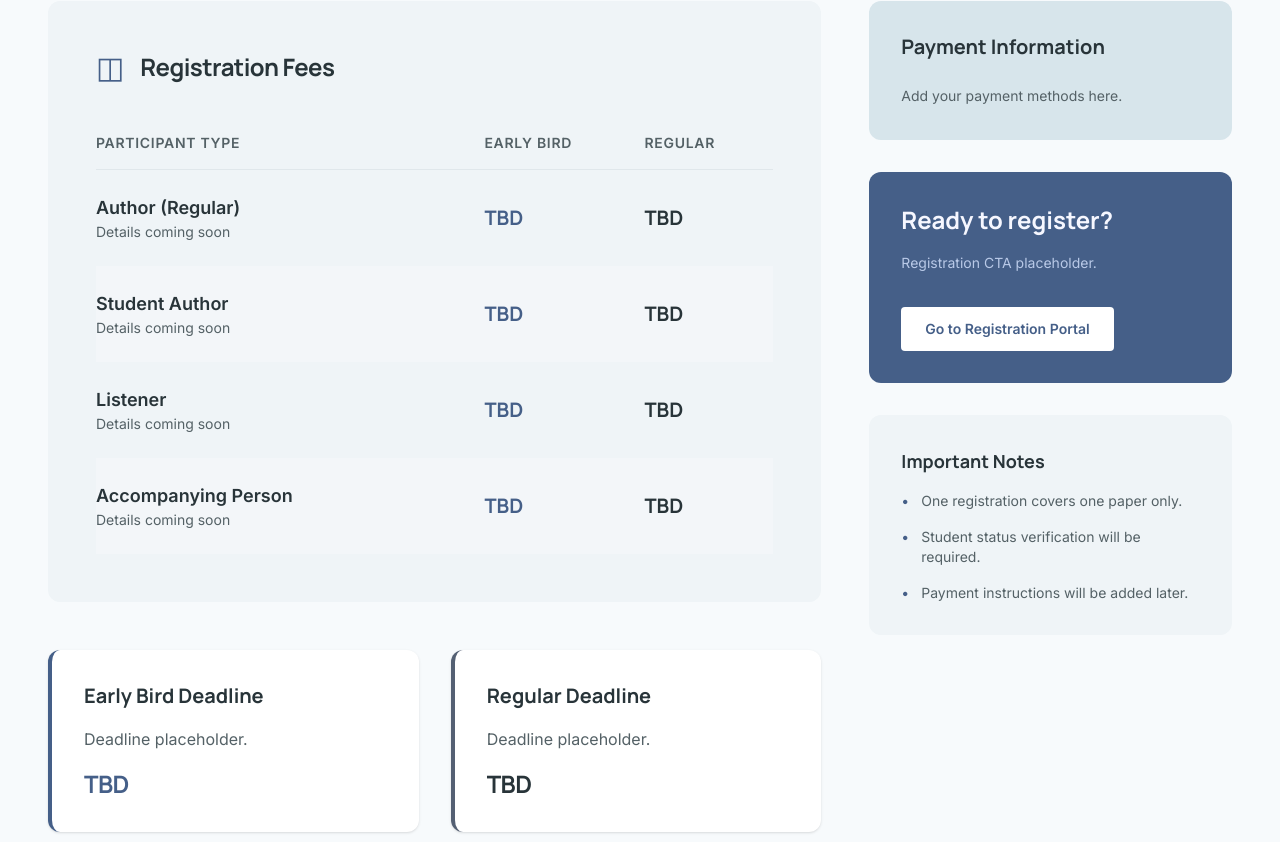
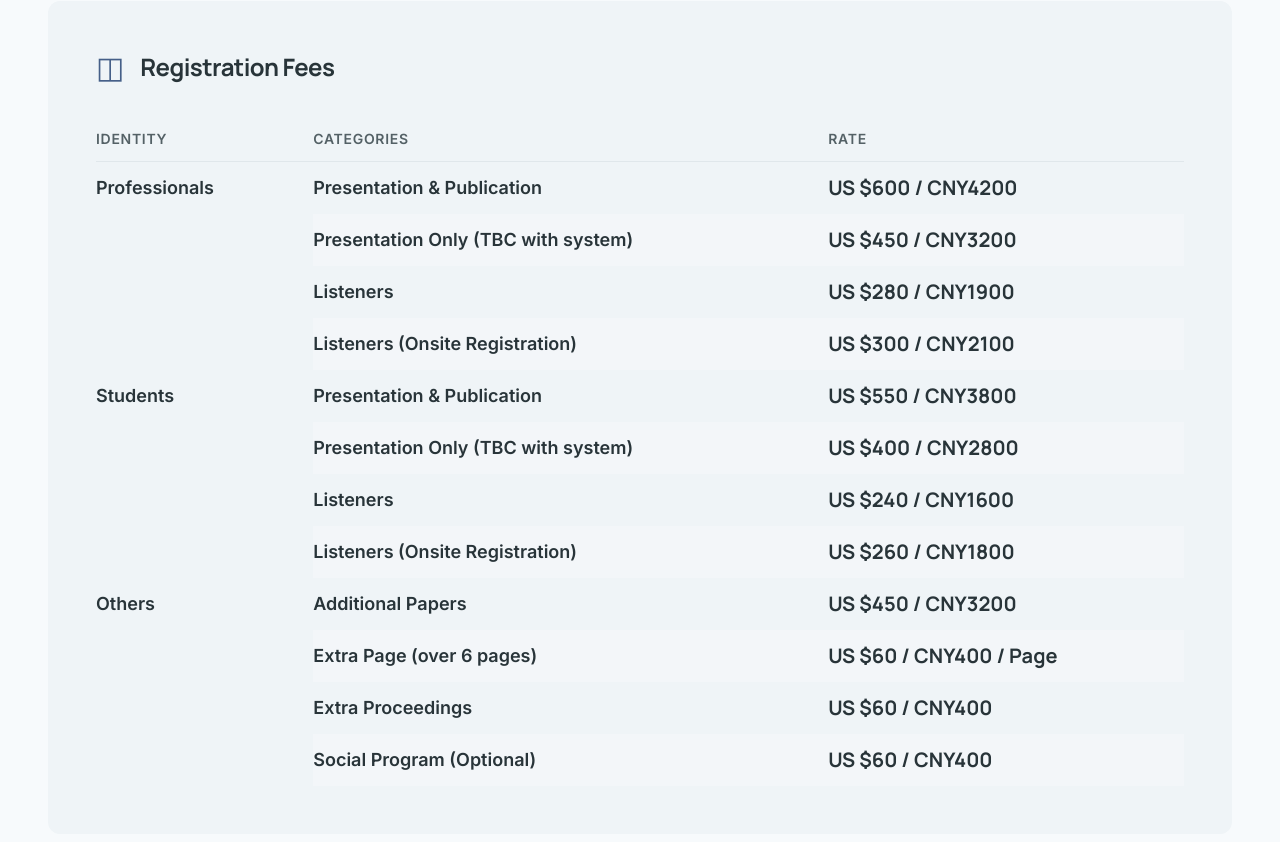
Before and after one commit to ascomlab/apase-web, a Next.js app: page /registration in a window 1280 px wide. Shown: the part 498-1340 px from the top of the page. Built offline with nearby package versions, Linux system fonts and the light colour scheme.

Commit message:
feat: add registration real contents

```diff
--- a/app/committee/page.tsx
+++ b/app/committee/page.tsx
@@ -175,9 +175,9 @@ export default function CommitteePage() {
 
             {keynoteSpeakers
               .filter((speaker) => speaker.layout === "stacked")
-              .map((speaker) => (
+              .map((speaker, idx) => (
                 <div
-                  key={speaker.name}
+                  key={speaker.name + idx}
                   className="md:col-span-5 group relative overflow-hidden rounded-xl bg-surface-container-low h-[200px] md:h-full"
                 >
                   <Image
--- a/app/registration/page.tsx
+++ b/app/registration/page.tsx
@@ -1,10 +1,45 @@
 import Footer from "@/components/Footer";
 
-const registrationRows = [
-  ["Author (Regular)", "TBD", "TBD"],
-  ["Student Author", "TBD", "TBD"],
-  ["Listener", "TBD", "TBD"],
-  ["Accompanying Person", "TBD", "TBD"],
+const registrationFeeSections = [
+  {
+    identity: "Professionals",
+    entries: [
+      { category: "Presentation & Publication", rate: "US $600 / CNY4200" },
+      {
+        category: "Presentation Only (TBC with system)",
+        rate: "US $450 / CNY3200",
+      },
+      { category: "Listeners", rate: "US $280 / CNY1900" },
+      {
+        category: "Listeners (Onsite Registration)",
+        rate: "US $300 / CNY2100",
+      },
+    ],
+  },
+  {
+    identity: "Students",
+    entries: [
+      { category: "Presentation & Publication", rate: "US $550 / CNY3800" },
+      {
+        category: "Presentation Only (TBC with system)",
+        rate: "US $400 / CNY2800",
+      },
+      { category: "Listeners", rate: "US $240 / CNY1600" },
+      {
+        category: "Listeners (Onsite Registration)",
+        rate: "US $260 / CNY1800",
+      },
+    ],
+  },
+  {
+    identity: "Others",
+    entries: [
+      { category: "Additional Papers", rate: "US $450 / CNY3200" },
+      { category: "Extra Page (over 6 pages)", rate: "US $60 / CNY400 / Page" },
+      { category: "Extra Proceedings", rate: "US $60 / CNY400" },
+      { category: "Social Program (Optional)", rate: "US $60 / CNY400" },
+    ],
+  },
 ];
 
 const registrationNotes = [
@@ -16,7 +51,7 @@ const registrationNotes = [
 export default function RegistrationPage() {
   return (
     <>
-      <main className="pt-32 pb-24 px-4 sm:px-6 lg:px-12 max-w-[1440px] mx-auto">
+      <main className="pt-32 pb-24 px-4 sm:px-6 lg:px-12 max-w-[1440px] mx-auto w-full">
         <header className="mb-20 max-w-3xl">
           <div className="inline-block bg-primary-container text-on-primary-container px-3 py-1 rounded-full text-xs font-bold uppercase tracking-widest mb-6">
             Registration Portal
@@ -32,8 +67,8 @@ export default function RegistrationPage() {
         </header>
 
         <section className="mb-24">
-          <div className="grid grid-cols-1 lg:grid-cols-12 gap-12 items-start">
-            <div className="lg:col-span-8 space-y-12">
+          <div className="grid grid-cols-1 gap-12 items-start">
+            <div className="space-y-12">
               <div className="bg-surface-container-low p-8 md:p-12 rounded-xl">
                 <div className="flex items-center gap-4 mb-8">
                   <span className="text-primary text-3xl">◫</span>
@@ -42,76 +77,84 @@ export default function RegistrationPage() {
                   </h2>
                 </div>
                 <div className="overflow-x-auto">
-                  <table className="w-full text-left border-collapse">
+                  <table className="w-full min-w-[520px] text-left border-collapse">
                     <thead>
                       <tr className="text-on-surface-variant border-b border-outline-variant/20">
-                        <th className="py-4 font-semibold text-sm uppercase tracking-wider">
-                          Participant Type
+                        <th className="py-3 font-semibold text-sm uppercase tracking-wider min-w-[140px]">
+                          Identity
                         </th>
-                        <th className="py-4 font-semibold text-sm uppercase tracking-wider">
-                          Early Bird
+                        <th className="py-3 font-semibold text-sm uppercase tracking-wider min-w-[180px]">
+                          Categories
                         </th>
-                        <th className="py-4 font-semibold text-sm uppercase tracking-wider">
-                          Regular
+                        <th className="py-3 font-semibold text-sm uppercase tracking-wider min-w-[160px]">
+                          Rate
                         </th>
                       </tr>
                     </thead>
                     <tbody className="text-on-surface">
-                      {registrationRows.map(([type, early, regular], index) => (
+                      {registrationFeeSections.map((section) =>
+                        section.entries.map((entry, index) => (
                           <tr
-                          key={type}
+                            key={`${section.identity}-${entry.category}`}
                             className={
                               index % 2 === 0
                                 ? "bg-surface-container-low"
                                 : "bg-background/50"
                             }
                           >
-                          <td className="py-6 pr-4">
-                            <div className="font-bold text-lg">{type}</div>
-                            <div className="text-sm text-on-surface-variant">
-                              Details coming soon
+                            {index === 0 && (
+                              <td
+                                className="py-3 pr-3 align-top min-w-[140px]"
+                                rowSpan={section.entries.length}
+                              >
+                                <div className="font-bold text-lg">
+                                  {section.identity}
                                 </div>
                               </td>
-                          <td className="py-6 font-headline font-bold text-primary text-xl">
-                            {early}
+                            )}
+                            <td className="py-3 pr-3 align-top min-w-[180px]">
+                              <div className="font-bold text-lg">
+                                {entry.category}
+                              </div>
                             </td>
-                          <td className="py-6 font-headline font-bold text-xl">
-                            {regular}
+                            <td className="py-3 font-headline font-bold text-xl align-top min-w-[160px]">
+                              {entry.rate}
                             </td>
                           </tr>
-                      ))}
+                        )),
+                      )}
                     </tbody>
                   </table>
                 </div>
               </div>
 
               <div className="grid grid-cols-1 md:grid-cols-2 gap-8">
-                <div className="bg-surface-container-lowest p-8 rounded-xl border-l-4 border-primary shadow-sm">
+                <div className="bg-surface-container-lowest px-6 py-6 rounded-xl border-l-4 border-primary shadow-sm">
                   <h3 className="font-headline font-bold text-xl mb-4">
                     Early Bird Deadline
                   </h3>
-                  <p className="text-on-surface-variant body-md leading-relaxed mb-4">
-                    Deadline placeholder.
+                  <p className="text-on-surface-variant body-md leading-relaxed mb-3">
+                    Last day to register at the early-bird rate
                   </p>
-                  <div className="text-primary font-bold text-2xl font-headline tracking-tight">
-                    TBD
+                  <div className="text-primary font-bold text-xl font-headline tracking-tight">
+                    OCT 31 2026
                   </div>
                 </div>
-                <div className="bg-surface-container-lowest p-8 rounded-xl border-l-4 border-secondary shadow-sm">
+                <div className="bg-surface-container-lowest px-6 py-6 rounded-xl border-l-4 border-secondary shadow-sm">
                   <h3 className="font-headline font-bold text-xl mb-4">
                     Regular Deadline
                   </h3>
-                  <p className="text-on-surface-variant body-md leading-relaxed mb-4">
-                    Deadline placeholder.
+                  <p className="text-on-surface-variant body-md leading-relaxed mb-3">
+                    Standard registration closes
                   </p>
-                  <div className="text-on-surface font-bold text-2xl font-headline tracking-tight">
-                    TBD
+                  <div className="text-on-surface font-bold text-xl font-headline tracking-tight">
+                    NOV 30 2025
                   </div>
                 </div>
               </div>
             </div>
 
-            <aside className="lg:col-span-4 space-y-8">
+            <aside className="space-y-8">
               <div className="bg-surface-container-highest p-8 rounded-xl">
                 <h3 className="font-headline font-bold text-xl mb-6">
                   Payment Information
@@ -120,19 +163,6 @@ export default function RegistrationPage() {
                   <p className="text-sm text-on-surface-variant leading-relaxed">
                     Add your payment methods here.
                   </p>
-                </div>
-              </div>
-              <div className="bg-primary text-on-primary p-8 rounded-xl relative overflow-hidden">
-                <div className="relative z-10">
-                  <h3 className="font-headline font-bold text-2xl mb-4">
-                    Ready to register?
-                  </h3>
-                  <p className="text-primary-fixed/80 text-sm mb-8 leading-relaxed">
-                    Registration CTA placeholder.
-                  </p>
-                  <button className="inline-flex items-center gap-2 bg-surface-container-lowest text-primary px-6 py-3 rounded font-bold text-sm">
-                    Go to Registration Portal
-                  </button>
                 </div>
               </div>
               <div className="bg-surface-container-low p-8 rounded-xl">
@@ -148,6 +178,19 @@ export default function RegistrationPage() {
                   ))}
                 </ul>
               </div>
+              <div className="bg-primary text-on-primary p-8 rounded-xl relative overflow-hidden">
+                <div className="relative z-10">
+                  <h3 className="font-headline font-bold text-2xl mb-4">
+                    Ready to register?
+                  </h3>
+                  <p className="text-primary-fixed/80 text-sm mb-8 leading-relaxed">
+                    Registration CTA placeholder.
+                  </p>
+                  <button className="inline-flex items-center gap-2 bg-surface-container-lowest text-primary px-6 py-3 rounded font-bold text-sm">
+                    Go to Registration Portal
+                  </button>
+                </div>
+              </div>
             </aside>
           </div>
         </section>
```
Lines whose indentation alone changed are shown as unchanged.
